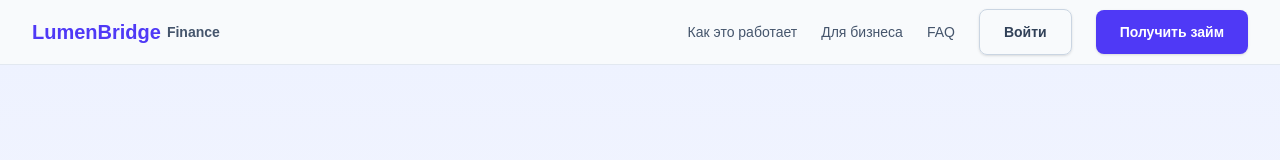
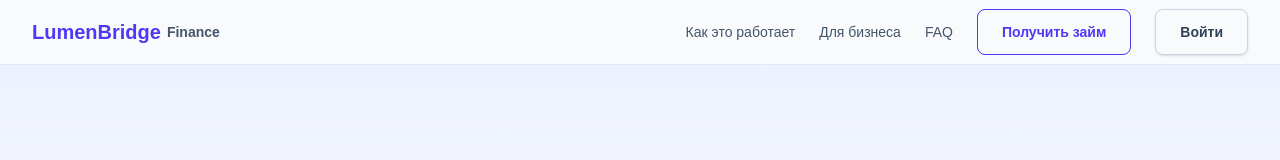
Before and after one commit to antonbukhalov13/04-fullstack-mvp, a Next.js app in the folder frontend/: page / in a window 1280 px wide. Shown: the top 160 px of the page. Built offline with nearby package versions, Linux system fonts and the light colour scheme.

Commit message:
swap header buttons order, make CTA outline and add active state to burger

```diff
--- a/frontend/src/widgets/header/header.tsx
+++ b/frontend/src/widgets/header/header.tsx
@@ -39,6 +39,12 @@ export function Header() {
                 {item.label}
               </Link>
             ))}
+            <Link
+              href="/apply"
+              className="inline-flex items-center justify-center rounded-lg border border-indigo-600 px-6 py-3 text-sm font-semibold text-indigo-600 transition-colors hover:bg-indigo-600 hover:text-white min-h-[44px]"
+            >
+              Получить займ
+            </Link>
             {isLoggedIn ? (
               <Link
                 href="/dashboard/applications"
@@ -54,17 +60,11 @@ export function Header() {
                 Войти
               </Link>
             )}
-            <Link
-              href="/apply"
-              className="inline-flex items-center justify-center rounded-lg bg-indigo-600 px-6 py-3 text-sm font-semibold text-white shadow-sm hover:bg-indigo-700 transition-colors min-h-[44px]"
-            >
-              Получить займ
-            </Link>
           </nav>
 
           <button
             type="button"
-            className="lg:hidden inline-flex items-center justify-center rounded-lg p-3 text-slate-600 hover:bg-slate-100 min-h-[44px] min-w-[44px]"
+            className="lg:hidden inline-flex items-center justify-center rounded-lg p-3 text-slate-600 hover:bg-slate-100 active:bg-slate-200 min-h-[44px] min-w-[44px]"
             onClick={() => setMobileOpen(!mobileOpen)}
             aria-label="Меню"
           >
@@ -94,6 +94,13 @@ export function Header() {
                 {item.label}
               </Link>
             ))}
+            <Link
+              href="/apply"
+              className="block rounded-lg border border-indigo-600 px-6 py-3 text-center text-sm font-semibold text-indigo-600 transition-colors hover:bg-indigo-600 hover:text-white min-h-[44px]"
+              onClick={() => setMobileOpen(false)}
+            >
+              Получить займ
+            </Link>
             {isLoggedIn ? (
               <Link
                 href="/dashboard/applications"
@@ -111,13 +118,6 @@ export function Header() {
                 Войти
               </Link>
             )}
-            <Link
-              href="/apply"
-              className="block rounded-lg bg-indigo-600 px-6 py-3 text-center text-sm font-semibold text-white shadow-sm hover:bg-indigo-700 min-h-[44px]"
-              onClick={() => setMobileOpen(false)}
-            >
-              Получить займ
-            </Link>
           </div>
         </div>
       )}
```
